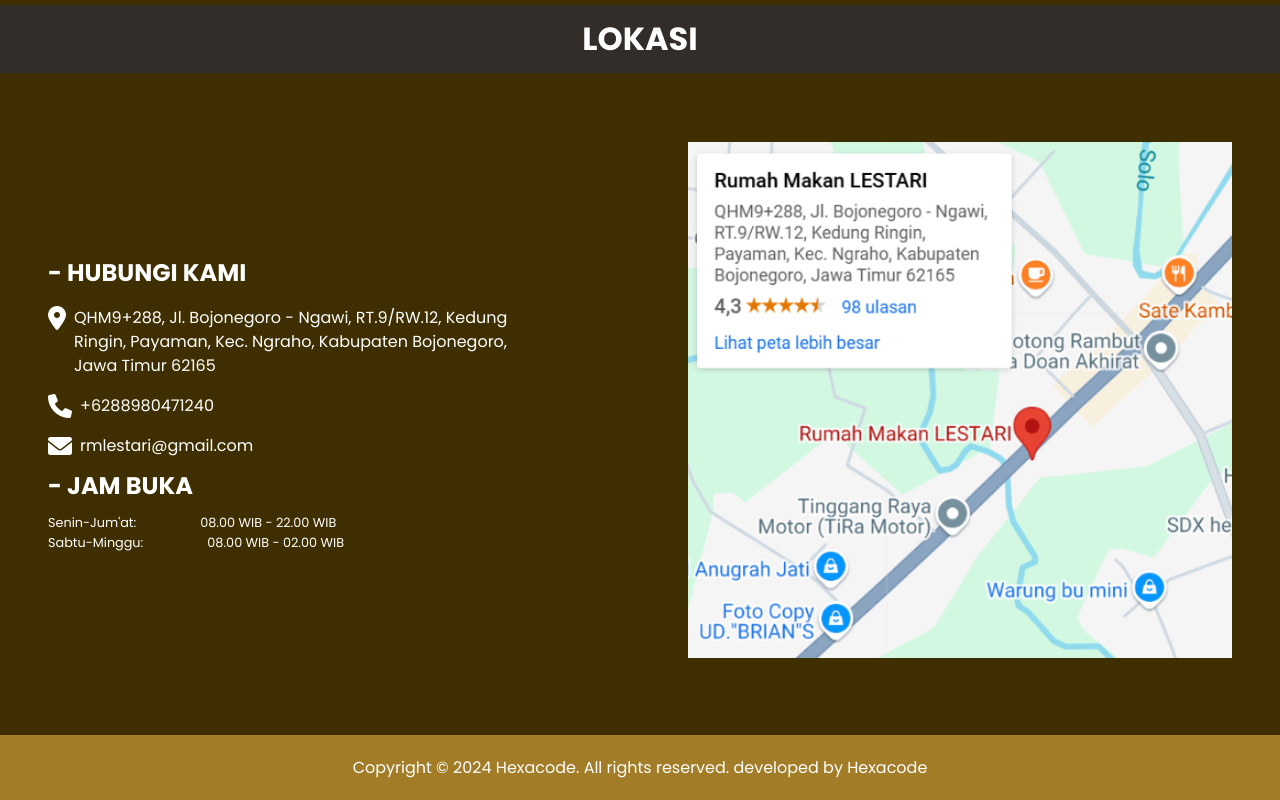
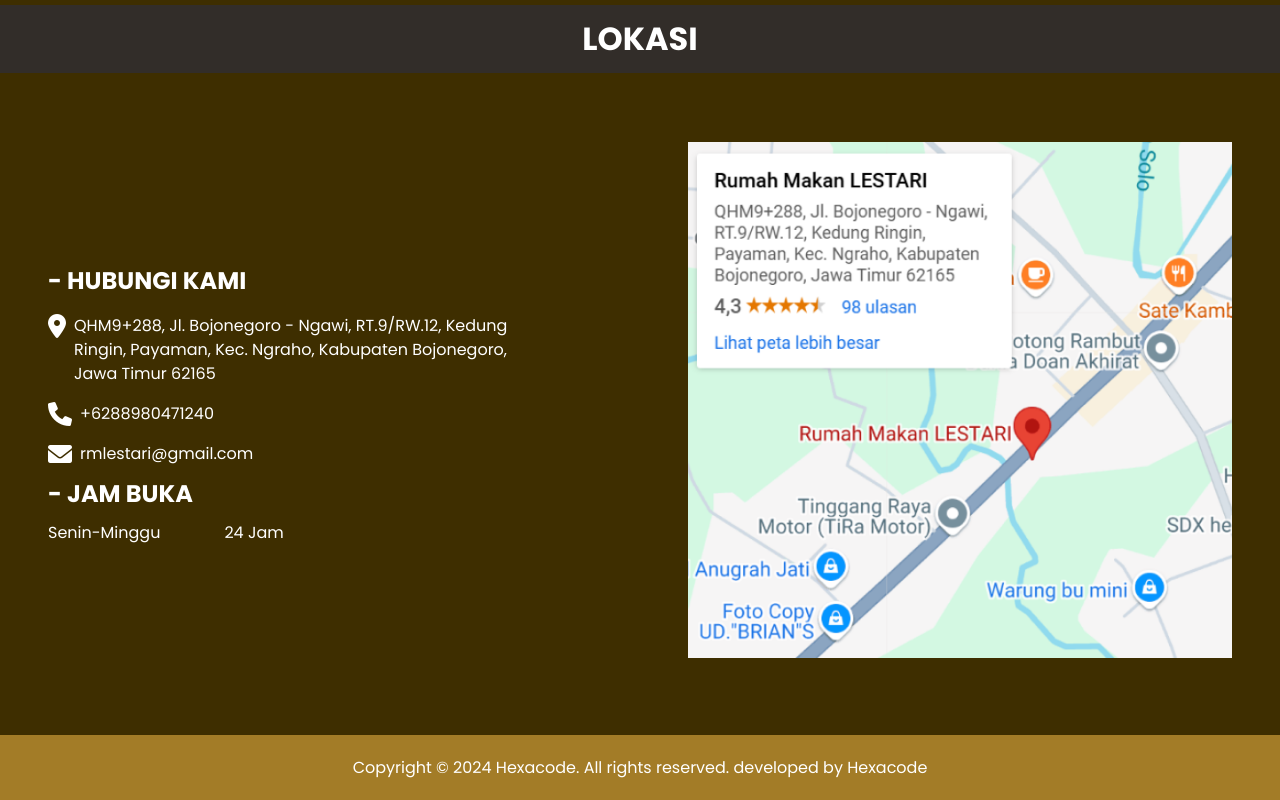
Before and after one commit to sirozulhuda/rm_lestari, a plain HTML site: page index.html in a window 1280 px wide. Shown: the part 2289-3089 px from the top of the page. Drawn offline with nearby package versions, Linux system fonts and the light colour scheme.

Commit message:
Finishing terakhir

```diff
--- a/index.html
+++ b/index.html
@@ -51,7 +51,7 @@
             pengalaman kuliner yang tak terlupakan.
           </p>
           <a
-            href="https://wa.me/6288980471240?text=Halo%20Admin,%20saya%20ingin%20memesan%20makanan%20dari%20rumah%20makan%20Lestari."
+            href="https://wa.me/6287821705681?text=Halo%20Admin,%20saya%20ingin%20memesan%20makanan%20dari%20rumah%20makan%20Lestari."
             class="wa-button"
             target="_blank"
             data-aos="fade-down"
@@ -178,8 +178,7 @@
             <div class="opening-hours">
               <h2>- JAM BUKA</h2>
               <div class="jam-buka">
-                <h5>Senin-Jum'at: <span>08.00 WIB - 22.00 WIB</span></h5>
-                <h5>Sabtu-Minggu: <span>08.00 WIB - 02.00 WIB</span></h5>
+                <h5>Senin-Minggu <span>24 Jam</span>
               </div>
             </div>
           </div>
--- a/style.css
+++ b/style.css
@@ -318,13 +318,15 @@ h2.lokasi-title {
 }
 
 .lokasi-left .opening-hours h5 {
-  font-size: 0.8rem;
+  font-weight: bold;
+  font-size: 1rem;
   line-height: 1.5;
   font-weight: normal;
 }
 
 .lokasi-left .opening-hours h5 span {
-  font-size: 0.8rem;
+  font-weight: bold;
+  font-size: 1rem;
   line-height: 1.5;
   font-weight: normal;
 }
```
